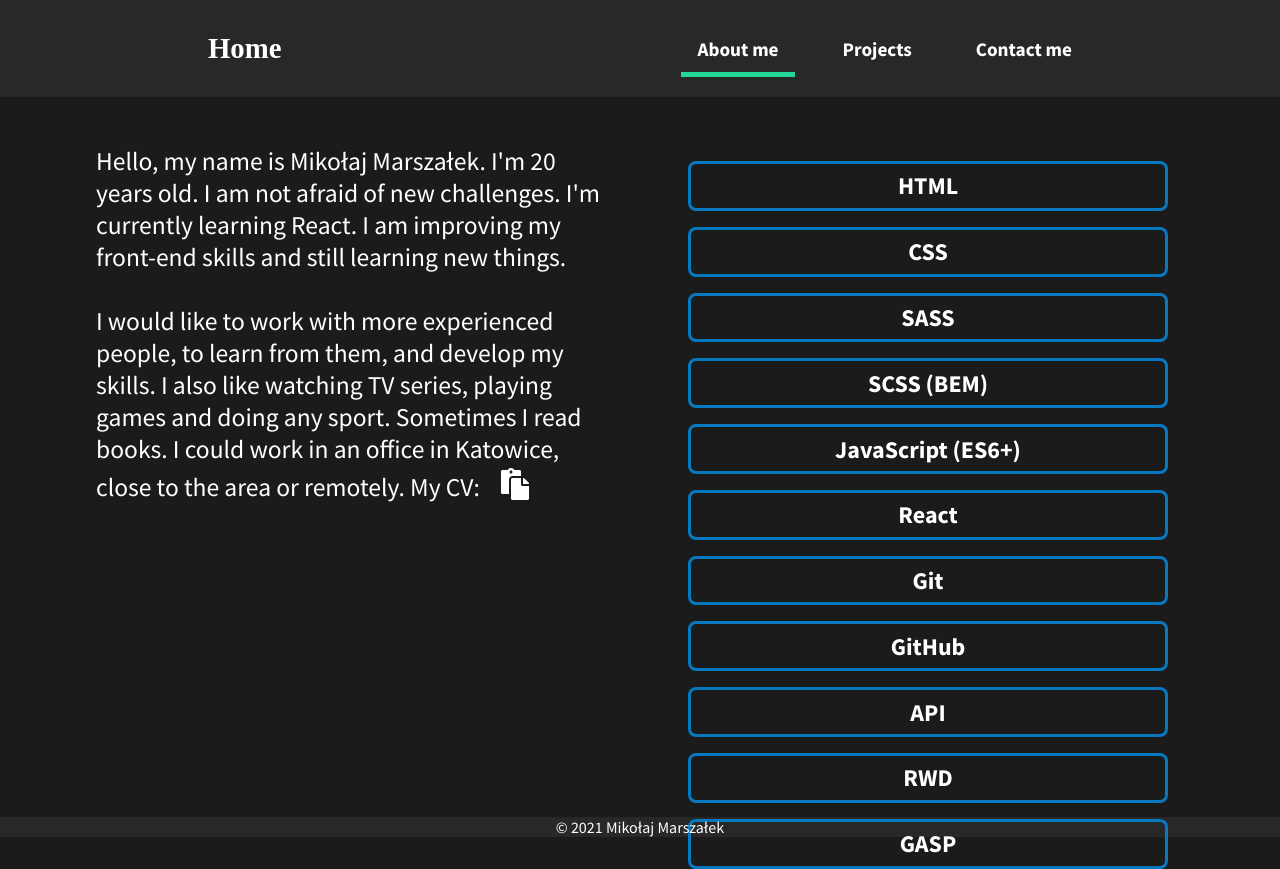
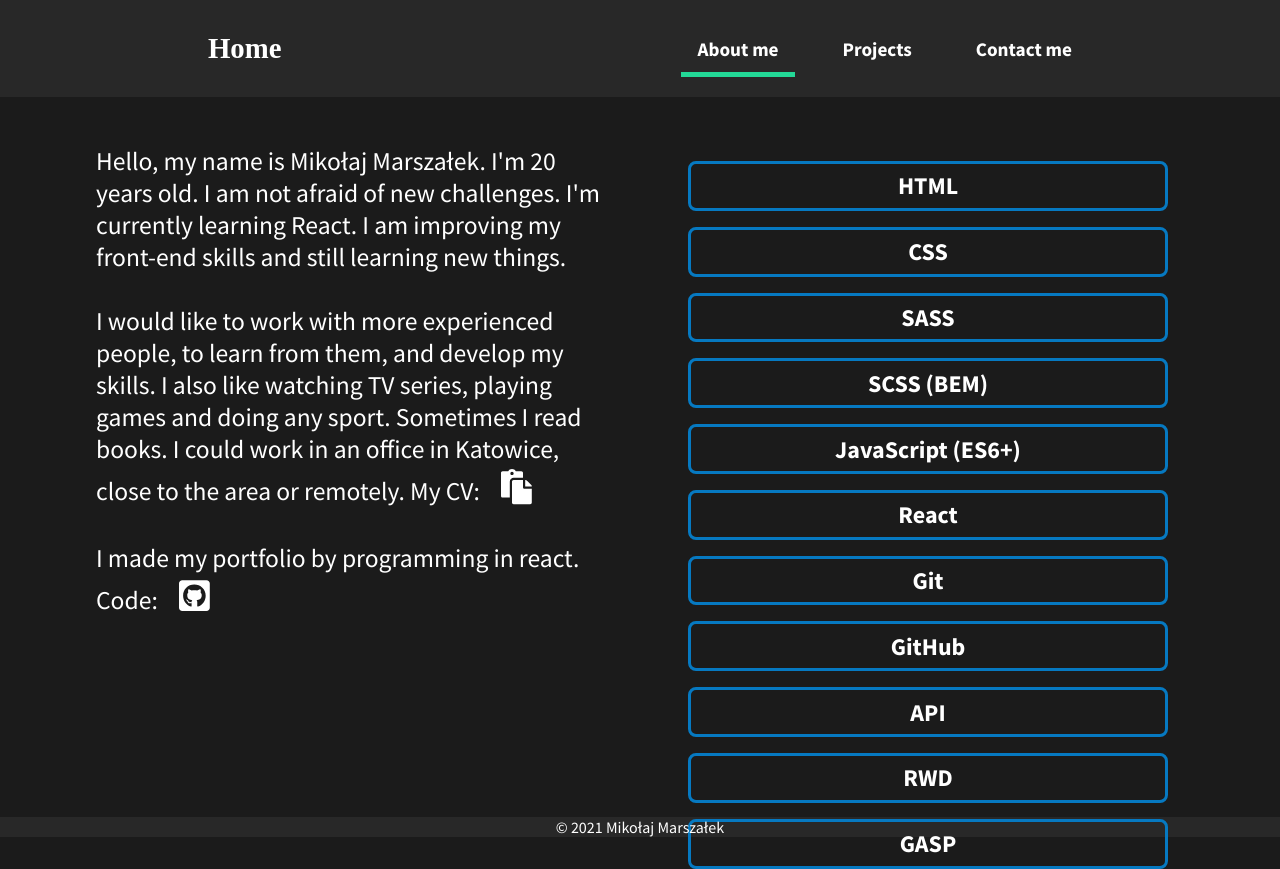
Before and after one commit to Mikus215/portfolioNew, a React (Create React App) app: page / in a window 1280 px wide. Built offline with nearby package versions, Linux system fonts and the light colour scheme; a web font is replaced by a local one.

Commit message:
add link to github

```diff
--- a/src/ProjectsDes.js
+++ b/src/ProjectsDes.js
@@ -13,7 +13,7 @@ export const ProjectsState = () => {
         mainImg: music,
         live: "https://music-app-h.netlify.app/",
         github: "https://github.com/Mikus215/Music-App",
-        description: "Music application, I used to create it mainly Reacta."
+        description: "Music application, I used to create it mainly React."
       },
       {
         title: "Hairdresser",
--- a/src/pages/AboutMePage.js
+++ b/src/pages/AboutMePage.js
@@ -4,6 +4,7 @@ import {motion} from 'framer-motion';
 import {fade} from '../animation';
 import { FontAwesomeIcon } from '@fortawesome/react-fontawesome';
 import {faPaste} from '@fortawesome/free-solid-svg-icons';
+import { faGithubSquare } from '@fortawesome/free-brands-svg-icons'
 const AboutMePage = () => {
     return (
         <About variants={fade} initial="hidden" animate="show">
@@ -20,6 +21,10 @@ const AboutMePage = () => {
                     Sometimes I read books. I could work in an office in Katowice, close to the area or remotely.
 
                     My CV: <a href="https://drive.google.com/file/d/1QK7hJaEhMI2QXa7y9q0825Uj6PHo39EE/view?usp=sharing" target="_blank"  rel="noopener noreferrer"><FontAwesomeIcon icon={faPaste} /></a>
+                </p>
+                <p>
+                I made my portfolio by programming in react.
+                Code:  <a href="https://drive.google.com/file/d/1QK7hJaEhMI2QXa7y9q0825Uj6PHo39EE/view?usp=sharing" target="_blank"  rel="noopener noreferrer"><FontAwesomeIcon icon={faGithubSquare} /></a>
                 </p>
             </Text>
             <Skills>
@@ -65,7 +70,7 @@ const Text = styled.div`
     a{
     padding: 1rem;
     color: white;
-    font-size: 2rem;
+    font-size: 2.2rem;
     }
 `;
 const Skills = styled.div`
--- a/src/pages/Contact.js
+++ b/src/pages/Contact.js
@@ -29,7 +29,7 @@ flex-direction: column;
 align-items: center;
 color: white;
 padding: 3rem 1rem;
-min-height: 90vh;
+height: 90vh;
 `;
 const Info=styled(motion.div)`
     display: flex;
```
